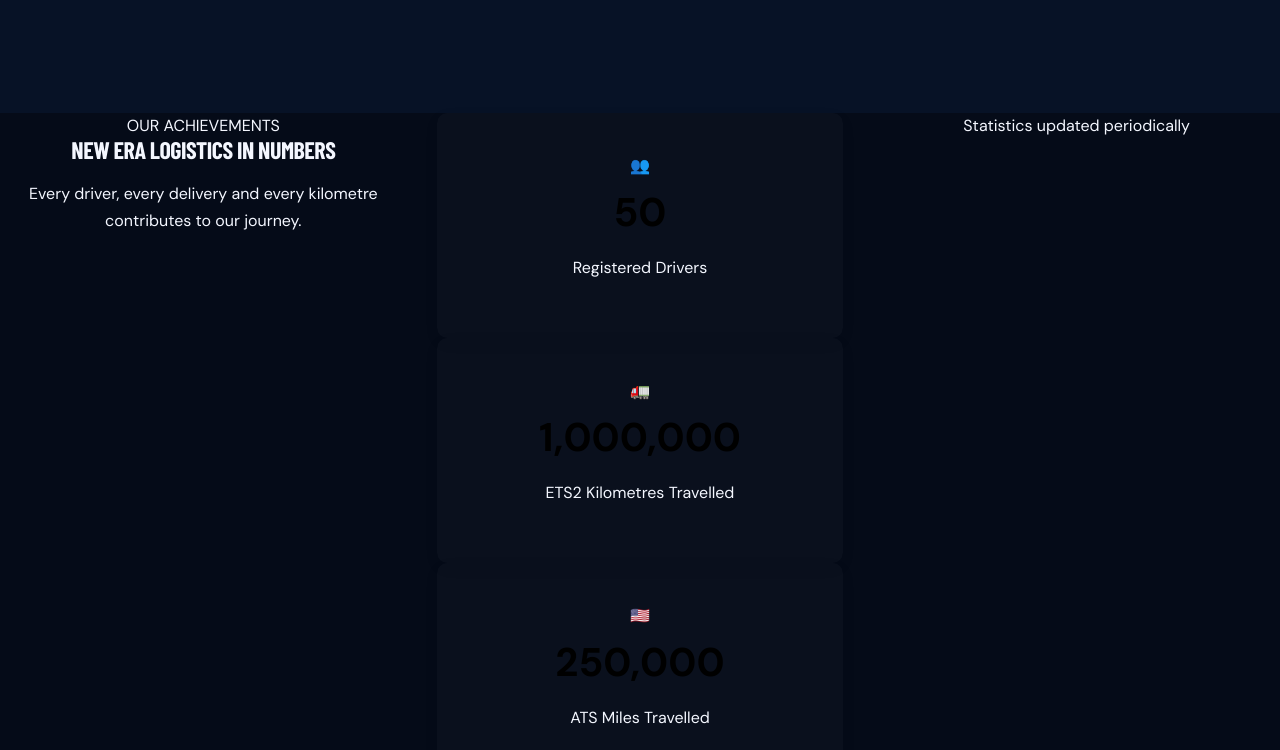
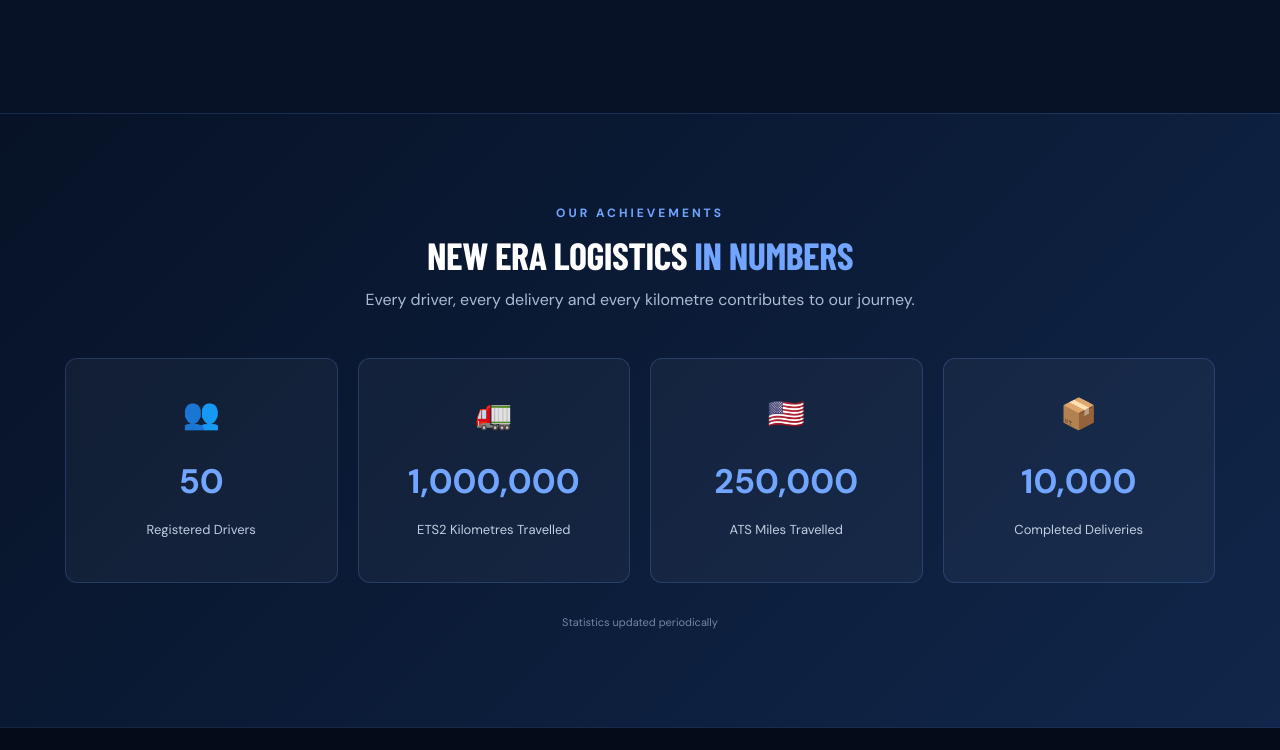
Before and after one commit to NewEra-Logistic/page, a plain HTML site: page index.html in a window 1280 px wide. Shown: the part 4026-4776 px from the top of the page. Drawn offline with nearby package versions, Linux system fonts and the light colour scheme; a web font is replaced by a local one.

Commit message:
Update styles.css

```diff
--- a/styles.css
+++ b/styles.css
@@ -601,43 +601,7 @@ h1 {
   margin-top: 25px;
 }
 
-/* Stats Section */
-.stats-section {
-    background-color: var(--light-gray);
-}
 
-.stats-container {
-    display: grid;
-    grid-template-columns: repeat(auto-fit, minmax(200px, 1fr));
-    gap: 30px;
-    text-align: center;
-}
-
-.stat-card {
-    background-color: rgba(255, 255, 255, 0.018);
-    padding: 40px 30px;
-    border-radius: 10px;
-    box-shadow: 0 5px 15px rgba(0, 0, 0, 0.05);
-    transition: var(--transition);
-}
-
-.stat-card:hover {
-    transform: translateY(-5px);
-    box-shadow: 0 10px 25px rgba(0, 0, 0, 0.1);
-}
-
-.stat-number {
-    font-size: 2.5rem;
-    font-weight: 700;
-    color: black;
-    margin-bottom: 10px;
-}
-
-.stat-label {
-    font-size: 1.2rem;
-    color: var(--gray);
-    font-weight: 500;
-}
 .footer {
   padding: 38px clamp(22px, 6vw, 92px) 20px;
   background: #030812;
@@ -974,3 +938,114 @@ h1 {
         padding: 28px 18px;
     }
 }
+
+
+/* NEL STATISTICS SECTION */
+.stats-section {
+    padding: 85px 22px;
+    background: linear-gradient(135deg, #071226, #10264a);
+    border-top: 1px solid rgba(114,165,255,.12);
+    border-bottom: 1px solid rgba(114,165,255,.12);
+}
+
+.stats-container {
+    max-width: 1150px;
+    margin: auto;
+}
+
+.stats-heading {
+    text-align: center;
+    margin-bottom: 45px;
+}
+
+.stats-label {
+    color: #72a5ff;
+    font-size: 12px;
+    font-weight: 700;
+    letter-spacing: 3px;
+}
+
+.stats-heading h2 {
+    color: #fff;
+    font-size: clamp(27px, 4vw, 38px);
+    margin: 13px 0;
+}
+
+.stats-heading h2 span {
+    color: #72a5ff;
+}
+
+.stats-heading p {
+    color: #aabbd2;
+    line-height: 1.7;
+}
+
+.stats-grid {
+    display: grid;
+    grid-template-columns: repeat(4, minmax(0, 1fr));
+    gap: 20px;
+}
+
+.stat-card {
+    background: rgba(255,255,255,.04);
+    border: 1px solid rgba(114,165,255,.2);
+    border-radius: 12px;
+    padding: 30px 15px;
+    text-align: center;
+    transition: transform .25s ease, border-color .25s ease;
+}
+
+.stat-card:hover {
+    transform: translateY(-5px);
+    border-color: #72a5ff;
+}
+
+.stat-icon {
+    font-size: 30px;
+    margin-bottom: 15px;
+}
+
+.stat-number {
+    color: #72a5ff;
+    font-size: clamp(25px, 3vw, 34px);
+    font-weight: 800;
+    margin-bottom: 10px;
+    overflow-wrap: anywhere;
+}
+
+.stat-card p {
+    color: #c1cfe2;
+    font-size: 13px;
+    line-height: 1.5;
+}
+
+.stats-updated {
+    text-align: center;
+    color: #7186a5;
+    font-size: 11px;
+    margin-top: 30px;
+}
+
+@media (max-width: 850px) {
+    .stats-grid {
+        grid-template-columns: repeat(2, minmax(0, 1fr));
+    }
+}
+
+@media (max-width: 480px) {
+    .stats-section {
+        padding: 55px 16px;
+    }
+
+    .stats-grid {
+        gap: 12px;
+    }
+
+    .stat-card {
+        padding: 23px 10px;
+    }
+
+    .stat-card p {
+        font-size: 12px;
+    }
+}
```
